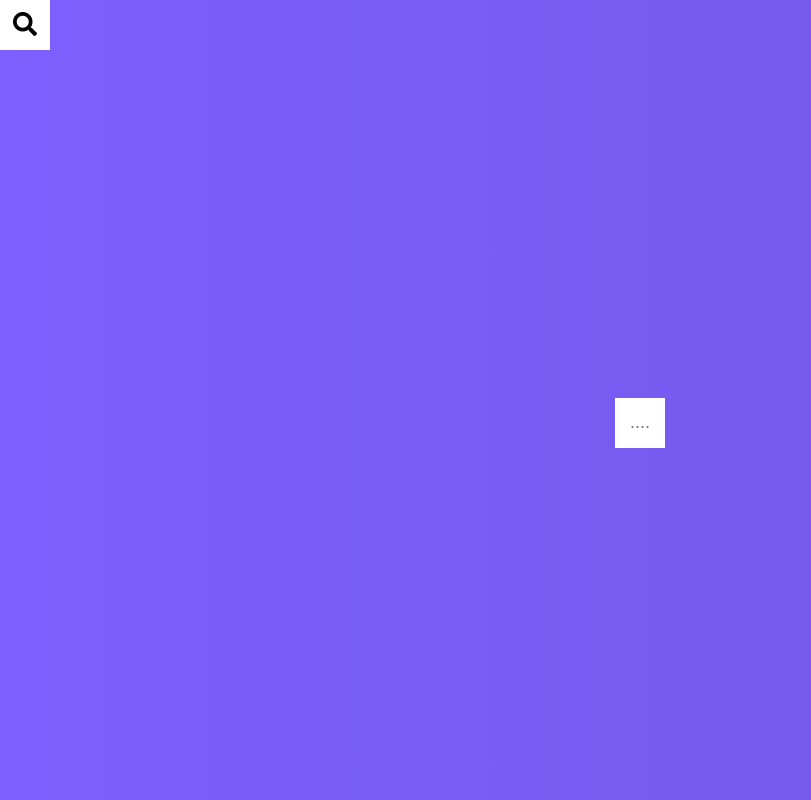
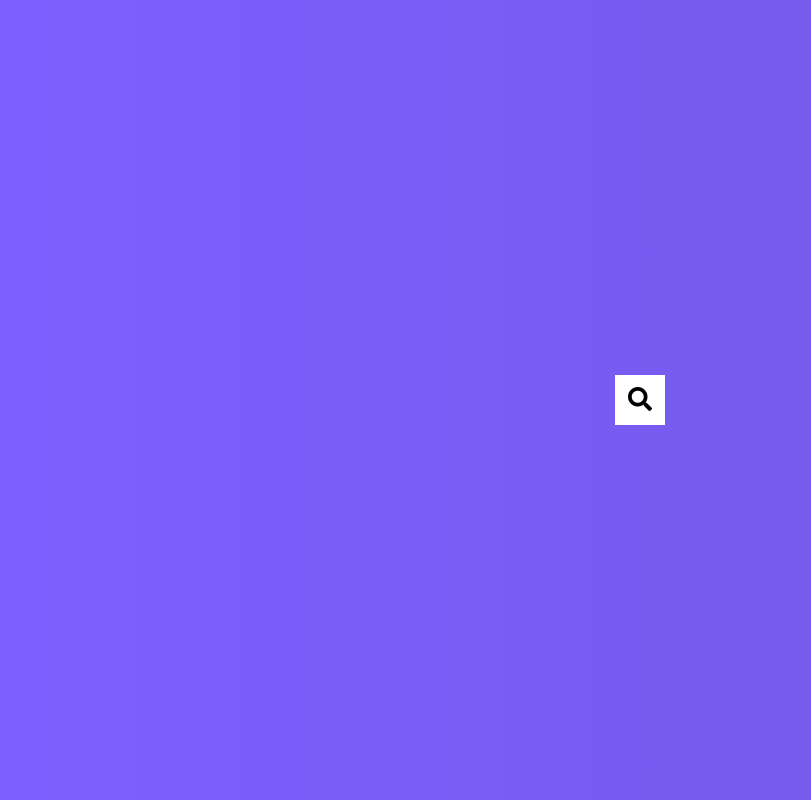
Before and after one commit to mohamedafrid7087/HIddenSearchWidget, a plain HTML site: page index.html in a window 1280 px wide. Shown: the whole page, without its empty margins (0-811 px from the left). Drawn offline with Linux system fonts and the light colour scheme.

Commit message:
changes in code

```diff
--- a/index.html
+++ b/index.html
@@ -9,12 +9,11 @@
   </head>
   <body>
     <div class="search">
-    <input type="text" class="input" placeholder="....">
+      <input type="text" class="input" placeholder="Search...">
+      <button class="btn">
+        <i class="fas fa-search"></i>
+      </button>
     </div>
-    <button class="btn">
-        <i class="fas fa-search"></i>
-
-    </button>
-    <script src="script.js"> </script>
-</body>
+    <script src="script.js"></script>
+  </body>
 </html>
--- a/script.js
+++ b/script.js
@@ -2,8 +2,7 @@ const search = document.querySelector('.search')
 const btn = document.querySelector('.btn')
 const input = document.querySelector('.input')
 
-
-btn.addEventListener('click', ()=> {
+btn.addEventListener('click', () => {
     search.classList.toggle('active')
     input.focus()
 })
--- a/style.css
+++ b/style.css
@@ -14,9 +14,10 @@ body {
   overflow: hidden;
   margin: 0;
 }
-.search{
-    position: realtive;
-    height: 5px;
+
+.search {
+  position: relative;
+  height: 50px;
 }
 
 .search .input {
```
Lines whose indentation alone changed are shown as unchanged.
